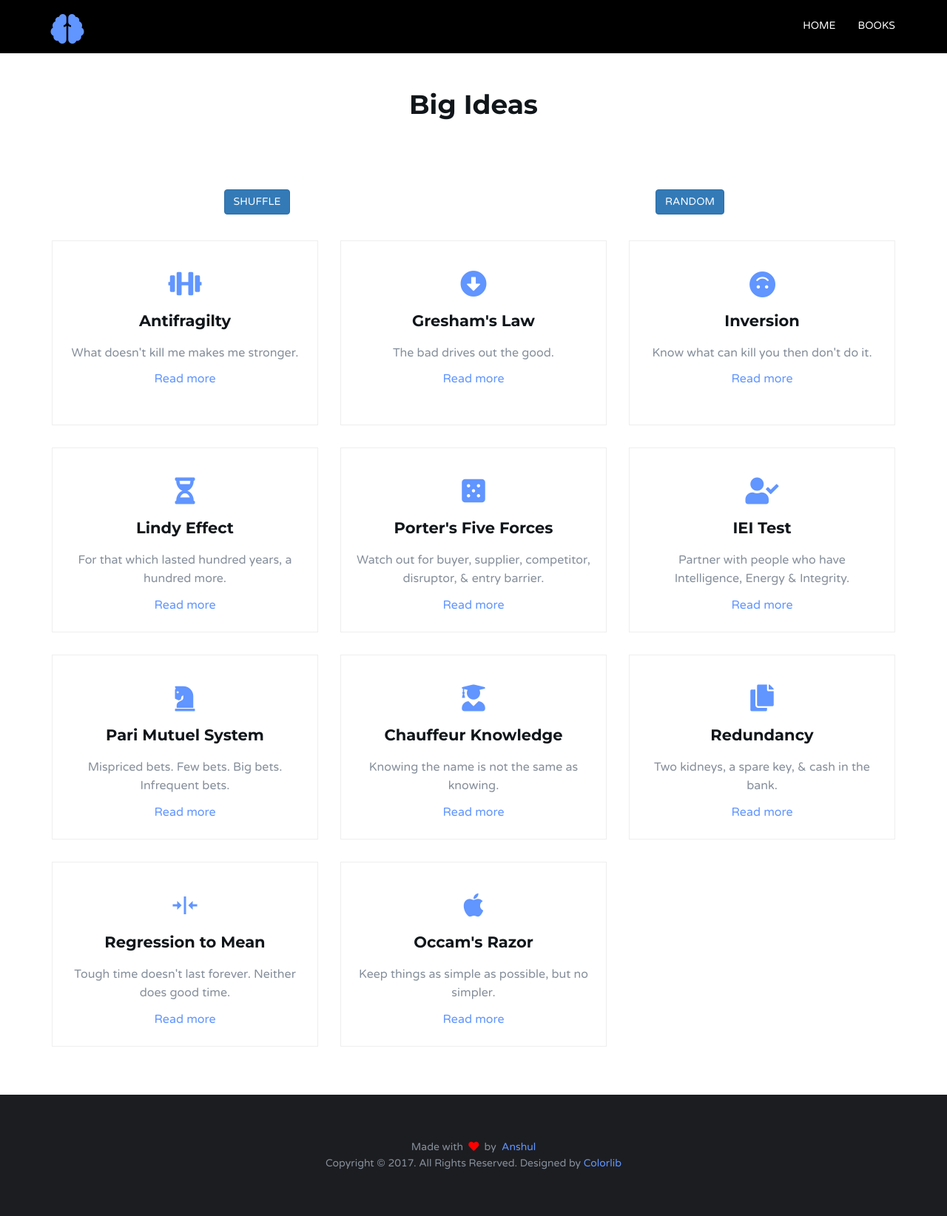
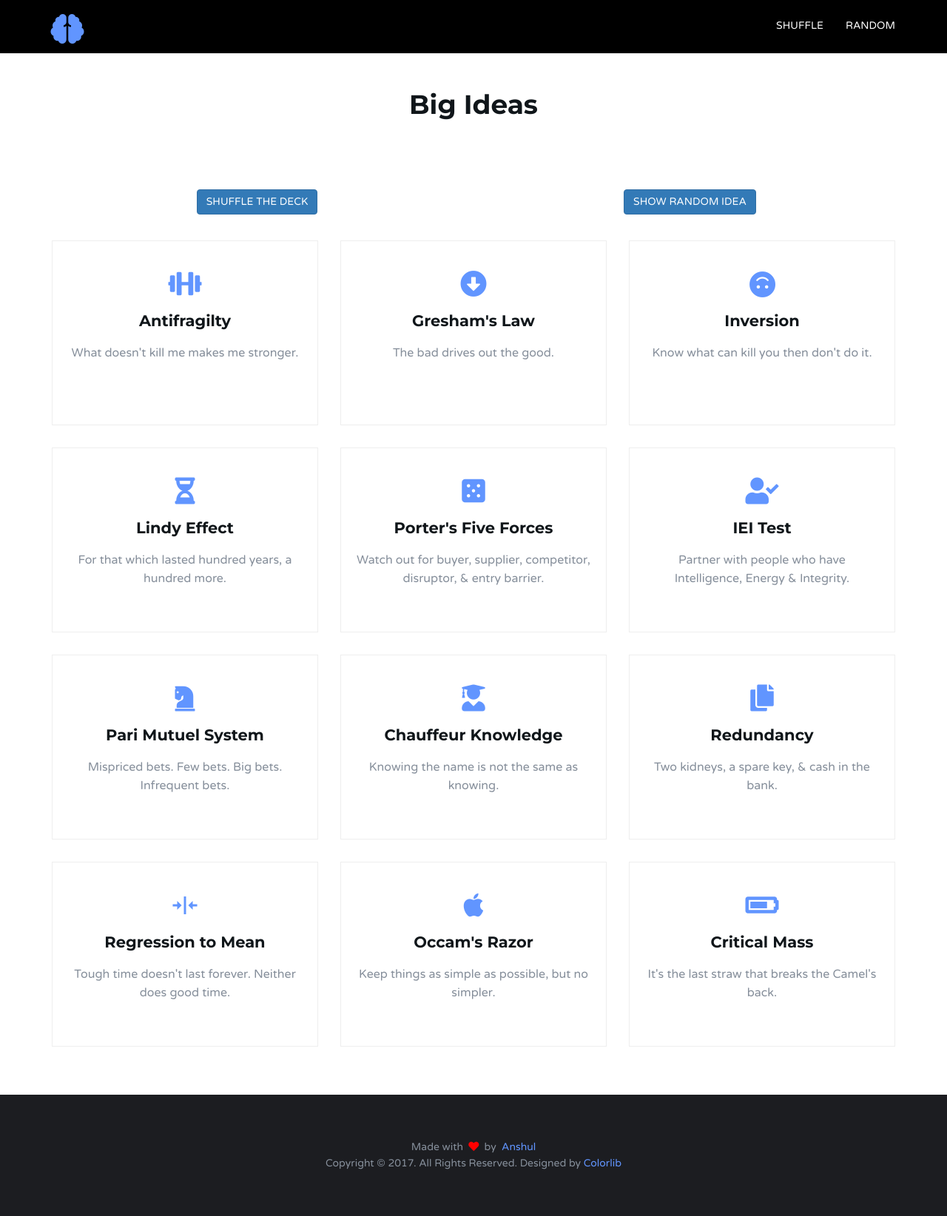
Before and after one commit to anshulkhare7/BigIdeasWebsite, a Jekyll site: the page built from index.html, in a window 1280 px wide. Shown: the whole page at 74% size. Built offline with Jekyll 4.4.1, drawn with Linux system fonts in a browser that asks for light colours; nearby versions of some CDN libraries.

Commit message:
added one more idea. Added button in menu

```diff
--- a/_data/ideas.yml
+++ b/_data/ideas.yml
@@ -31,12 +31,12 @@
 - icon: "<i class=\"fas fa-chess-knight\"></i>"
   title:  "Pari Mutuel System"
   description: "Mispriced bets. Few bets. Big bets. Infrequent bets."
-  url: "/pms"
+  url: "/parimut"
 
 - icon: "<i class=\"fas fa-user-graduate\"></i>"
   title:  "Chauffeur Knowledge"
   description: "Knowing the name is not the same as knowing."
-  url: "/ck"
+  url: "/chauff"
 
 - icon: "<i class=\"fas fa-copy\"></i>"
   title:  "Redundancy"
@@ -52,3 +52,8 @@
   title:  "Occam's Razor"
   description: "Keep things as simple as possible, but no simpler."
   url: "/occam"
+
+- icon: "<i class=\"fas fa-battery-three-quarters\"></i>"
+  title:  "Critical Mass"
+  description: "It's the last straw that breaks the Camel's back."
+  url: "/critmass"
--- a/_includes/header.html
+++ b/_includes/header.html
@@ -21,8 +21,9 @@
 
         <!--  Main navigation  -->
         <ul class="main-nav nav navbar-nav navbar-right">
-            <li><a href="/">HOME</a></li>
-            <li><a href="/books">BOOKS</a></li>
+            <!--<li><a href="/">HOME</a></li>            -->
+            <li><a href="#"><span id="btn-shuffle-2">SHUFFLE</span></a></li>
+            <li><a href="#"><span id="btn-random-2">RANDOM</span></a></li>
             <!--<li><a href="#portfolio">Portfolio</a></li>-->
             <!--<li><a href="#service">OFFERINGS</a></li>-->
             <!--<li><a href="#pricing">MEMBERSHIP</a></li>-->
--- a/css/style.css
+++ b/css/style.css
@@ -1827,7 +1827,7 @@ h2 i{
     margin-bottom: 20px;
 }
 
-.button-margin{
+.custom-button{
     margin-top: 10px;
 }
 
--- a/index.html
+++ b/index.html
@@ -19,28 +20,27 @@ layout: default
 				<!-- /Section header -->
 			</div>
 			<div class="row button-row">
-				<div class="col-sm-12 col-md-6 button-margin">
-					<button id="btn-shuffle" class="btn btn-primary">Shuffle</button>
+				<div class="col-sm-12 col-md-6 custom-button">
+					<button id="btn-shuffle" class="btn btn-primary">Shuffle The Deck</button>
 				</div>
-				<div class="col-sm-12 col-md-6 button-margin">
-					<button id="btn-random" class="btn btn-primary">Random</button>
+				<div class="col-sm-12 col-md-6 custom-button">
+					<button id="btn-random" class="btn btn-primary">Show Random Idea</button>
 				</div>
 			</div>
 			<!-- Row -->
 			<div id="idea-containter" class="row">
 				<!-- about -->
 				{% for idea in site.data.ideas %}
-				<div class="col-md-4 ideas">
+				<div class="col-xs-6 col-sm-3 col-md-4 ideas">
 					<div class="about">
 						{{ idea.icon }}
 						<h3>{{ idea.title }}</h3>
 						<p>{{ idea.description }}</p>
-						<a href="{{ idea.url }}">Read more</a>
+						<!--<a href="{{ idea.url }}">More >></a>-->
 					</div>
 				</div>
 				{% endfor %}
 				<!-- /about -->
-
 			</div>
 			<!-- /Row -->
 
--- a/js/main.js
+++ b/js/main.js
@@ -93,10 +93,12 @@
 	///////////////////////////
 	// Custom
     $("#btn-shuffle").bind('click', shuffle);
+	$("#btn-shuffle-2").bind('click', shuffle);
 	$("#btn-random").bind('click', show_random);
+	$("#btn-random-2").bind('click', show_random);
 
     function shuffle(){
-		$("#btn-shuffle").html("Shuffle");
+		$("#btn-shuffle").html("SHUFFLE THE DECK");
         $("#idea-containter").each(function(){
             var divs = $(this).find('.ideas');
             for(var i = 0; i < divs.length; i++){
@@ -122,20 +124,19 @@
     }
 
 	function show_random(){
-		$("#btn-shuffle").html("Show All");
+		$("#btn-shuffle").html("SHOW ALL IDEAS");
 		$("#idea-containter").each(function(){
             var divs = $(this).find('.ideas');
-			var rand = Math.floor( Math.random() * ( divs.length + 1 ) );
-            for(var i = 0; i < divs.length; i++)
-				$(divs[i]).hide();
-			$(divs[rand]).show();
+			var rand = Math.floor( Math.random() * ( divs.length ) );
+			for(var i = 0; i < divs.length; i++){
+				$(divs[i]).show();
+			}
+
+            for(var i = 0; i < divs.length; i++){
+				if(i!=rand)
+					$(divs[i]).hide();
+			}
 		});
 	}
-	// $('#btn-shuffle').click(function(){
-    //     var ideaslength = $('.ideas').length;
-	// 	var idea = $('.ideas').first();
-	// 	// alert(idea.html());
-	// 	// $('#idea-container').a;
-    // });
 
 })(jQuery);
```
Also changed, not shown: other parts of index.html (+1 -0 lines).
